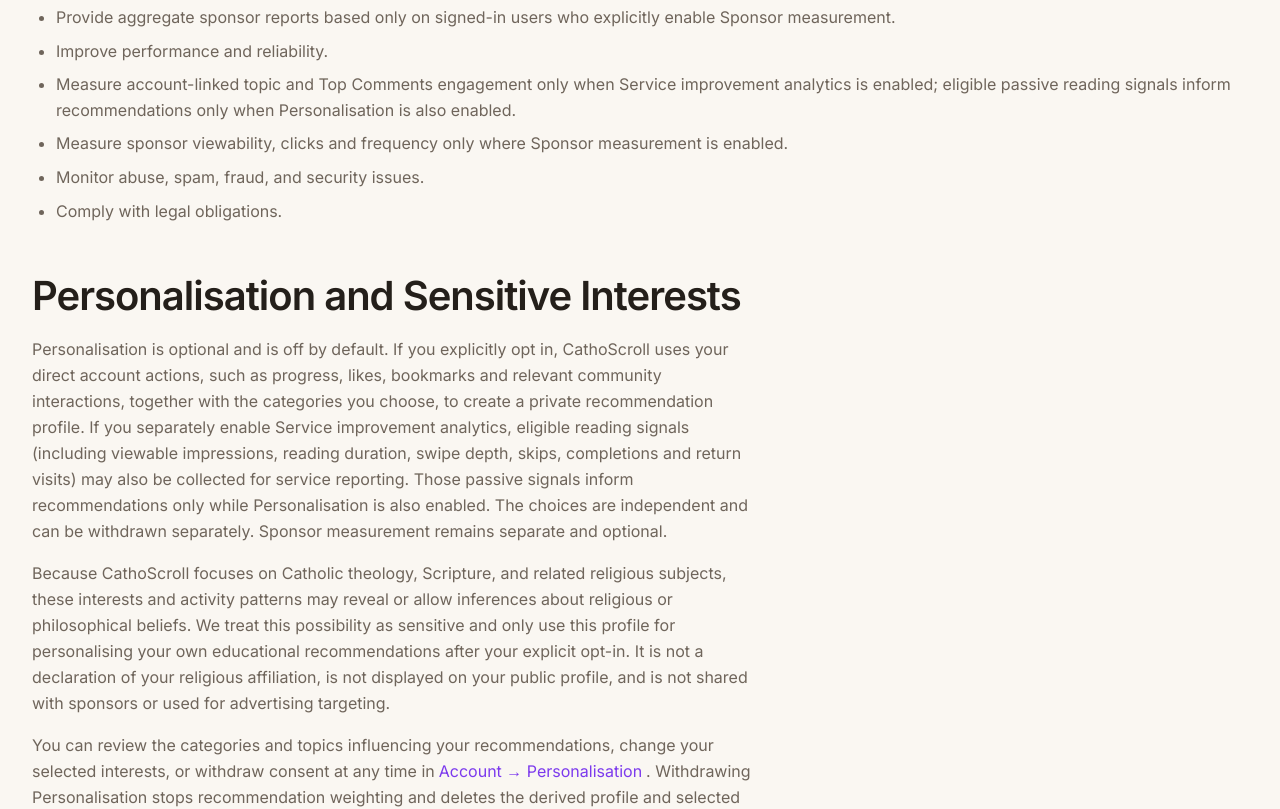
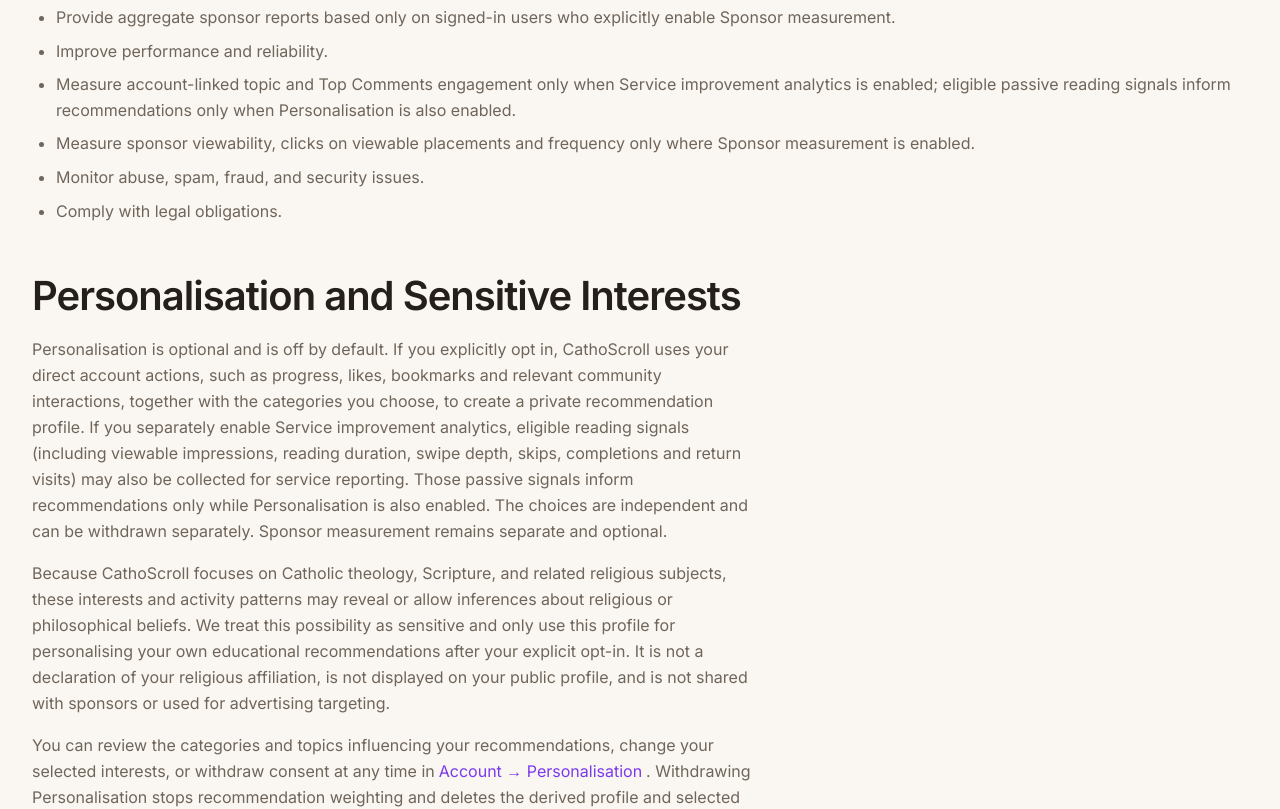
Before and after one commit to joshuaargent/TS_CathoScroll, a Next.js app: page /privacy in a window 1280 px wide. Shown: the part 2400-3209 px from the top of the page. Built offline with nearby package versions, Linux system fonts and the light colour scheme; no server answers.

Commit message:
Clarify sponsor click metrics apply to viewable placements

```diff
--- a/src/app/privacy/page.tsx
+++ b/src/app/privacy/page.tsx
@@ -124,7 +124,7 @@ export default function PrivacyPage() {
             <li>Provide aggregate sponsor reports based only on signed-in users who explicitly enable Sponsor measurement.</li>
             <li>Improve performance and reliability.</li>
             <li>Measure account-linked topic and Top Comments engagement only when Service improvement analytics is enabled; eligible passive reading signals inform recommendations only when Personalisation is also enabled.</li>
-            <li>Measure sponsor viewability, clicks and frequency only where Sponsor measurement is enabled.</li>
+            <li>Measure sponsor viewability, clicks on viewable placements and frequency only where Sponsor measurement is enabled.</li>
             <li>Monitor abuse, spam, fraud, and security issues.</li>
             <li>Comply with legal obligations.</li>
           </ul>
@@ -237,7 +237,7 @@ export default function PrivacyPage() {
           </p>
 
           <p className="text-text-secondary mt-4 leading-relaxed">
-            Sponsor delivery is separate from Sponsor measurement. Sponsor cards remain available when measurement is off. Detailed sponsor viewability, clicks and frequency are measured only for signed-in users who explicitly enable Sponsor measurement. These events are account-linked and may reveal religious or philosophical interests. A server-issued placement receipt verifies that a measured campaign was selected; it expires after seven days and is deleted when Sponsor measurement is withdrawn. Withdrawing Sponsor measurement also deletes your account-linked sponsor event records and rebuilds recent campaign totals without your events; older aggregate totals may remain without user-level records. No anonymous sponsor engagement events, delivery counters, served totals or anonymous frequency records are collected. Sponsor measurement is never used for recommendations or religious-interest targeting.
+            Sponsor delivery is separate from Sponsor measurement. Sponsor cards remain available when measurement is off. Detailed sponsor viewability, clicks on viewable placements and frequency are measured only for signed-in users who explicitly enable Sponsor measurement. These events are account-linked and may reveal religious or philosophical interests. A server-issued placement receipt verifies that a measured campaign was selected; it expires after seven days and is deleted when Sponsor measurement is withdrawn. Withdrawing Sponsor measurement also deletes your account-linked sponsor event records and rebuilds recent campaign totals without your events; older aggregate totals may remain without user-level records. No anonymous sponsor engagement events, delivery counters, served totals or anonymous frequency records are collected. Sponsor measurement is never used for recommendations or religious-interest targeting.
           </p>
         </section>
 
```
